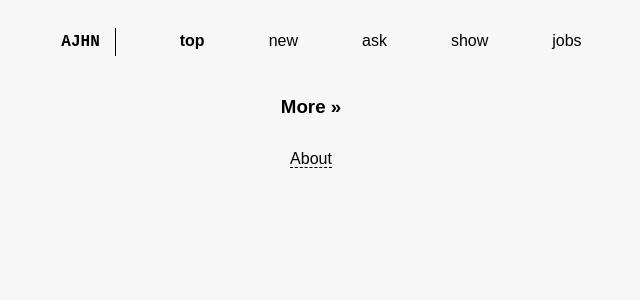
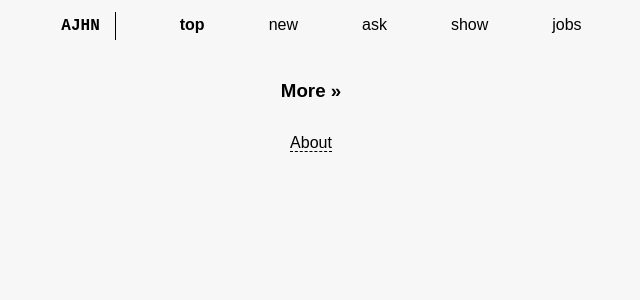
Before and after one commit to salaivv/hacker-news-alpine, a Jekyll site: the page built from index.html, in a window 1280 px wide. Shown: the top 300 px of the page, without its empty margins (329-969 px from the left). Built offline with Jekyll 4.4.1, drawn with Linux system fonts in a browser that asks for light colours.

Commit message:
Fixed top bar margin

```diff
--- a/assets/style.css
+++ b/assets/style.css
@@ -143,7 +143,7 @@ p {
     justify-content: center;
     padding-left: 1rem;
     gap: 4rem;
-    margin: 2rem 0;
+    margin: 1rem 0 2rem 0;
     box-sizing: border-box;
     padding-bottom: 0.8rem;
     /* border-bottom: 1px solid; */
```
